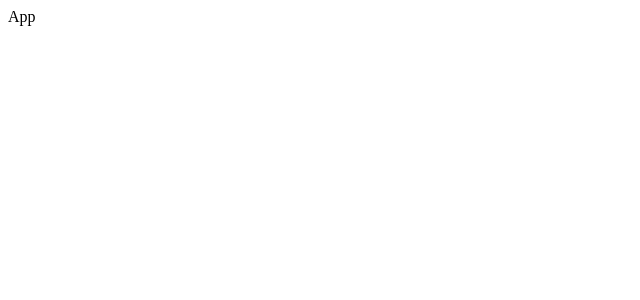
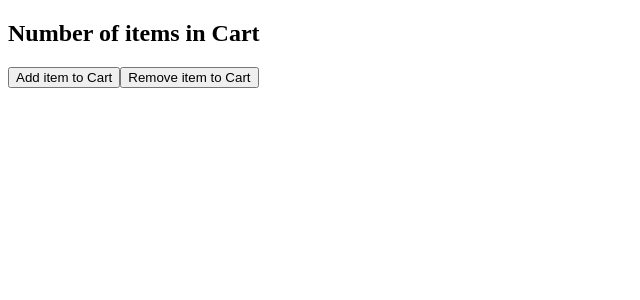
Before and after one commit to barbosadiego/redux, a React (Create React App) app: page / in a window 1280 px wide. Shown: the top 300 px of the page, without its empty margins (0-640 px from the left). Built offline with nearby package versions, Linux system fonts and the light colour scheme.

Commit message:
add cart component to app

```diff
--- a/src/App.jsx
+++ b/src/App.jsx
@@ -1,11 +1,12 @@
 import React from 'react';
 import { Provider } from 'react-redux';
+import Cart from './components/cart/Cart';
 import store from './store/store';
 
 const App = () => {
   return (
     <Provider store={store}>
-      <div>App</div>
+      <Cart />
     </Provider>
   );
 };
```
